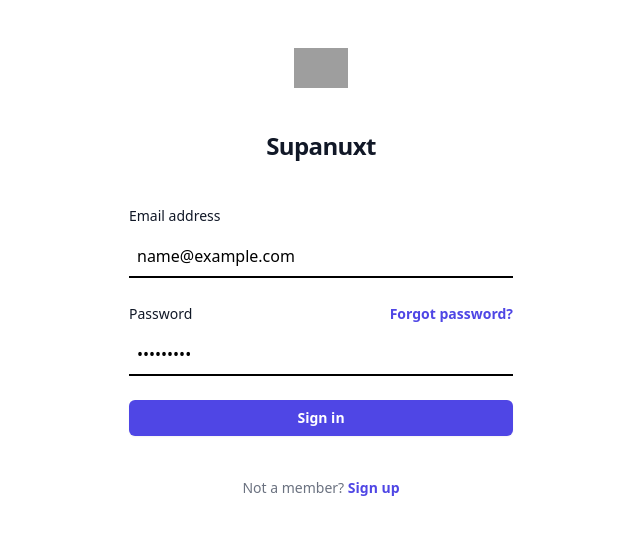
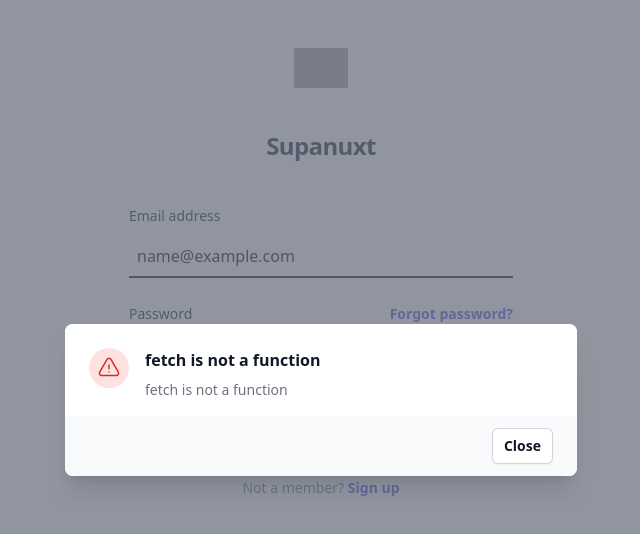
Before and after one commit to beomzin/supanuxt, a Nuxt app: page /account/signin in a window 1280 px wide. Both pictures are taken after typing "name@example.com", "Sample123" into the empty fields and a click on the button "Sign in". Shown: the top 534 px of the page, without its empty margins (319-959 px from the left). Built offline with nearby package versions, Linux system fonts and the light colour scheme; no server answers; grey boxes are pictures that could not be loaded.

Commit message:
feat: 에러 alert

```diff
--- /dev/null
+++ b/components/Alert.vue
@@ -0,0 +1,105 @@
+<template>
+  <TransitionRoot as="template" :show="open">
+    <Dialog as="div" class="relative z-10" @close="open = false">
+      <TransitionChild
+        as="template"
+        enter="ease-out duration-300"
+        enter-from="opacity-0"
+        enter-to="opacity-100"
+        leave="ease-in duration-200"
+        leave-from="opacity-100"
+        leave-to="opacity-0"
+      >
+        <div
+          class="fixed inset-0 bg-gray-500 bg-opacity-75 transition-opacity"
+        />
+      </TransitionChild>
+
+      <div class="fixed inset-0 z-10 w-screen overflow-y-auto">
+        <div
+          class="flex min-h-full items-end justify-center p-4 text-center sm:items-center sm:p-0"
+        >
+          <TransitionChild
+            as="template"
+            enter="ease-out duration-300"
+            enter-from="opacity-0 translate-y-4 sm:translate-y-0 sm:scale-95"
+            enter-to="opacity-100 translate-y-0 sm:scale-100"
+            leave="ease-in duration-200"
+            leave-from="opacity-100 translate-y-0 sm:scale-100"
+            leave-to="opacity-0 translate-y-4 sm:translate-y-0 sm:scale-95"
+          >
+            <DialogPanel
+              class="relative transform overflow-hidden rounded-lg bg-white text-left shadow-xl transition-all sm:my-8 sm:w-full sm:max-w-lg"
+            >
+              <div class="bg-white px-4 pb-4 pt-5 sm:p-6 sm:pb-4">
+                <div class="sm:flex sm:items-start">
+                  <div
+                    class="mx-auto flex h-12 w-12 flex-shrink-0 items-center justify-center rounded-full bg-red-100 sm:mx-0 sm:h-10 sm:w-10"
+                  >
+                    <ExclamationTriangleIcon
+                      class="h-6 w-6 text-red-600"
+                      aria-hidden="true"
+                    />
+                  </div>
+                  <div class="mt-3 text-center sm:ml-4 sm:mt-0 sm:text-left">
+                    <DialogTitle
+                      as="h3"
+                      class="text-base font-semibold leading-6 text-gray-900"
+                    >
+                      {{ message }}
+                    </DialogTitle>
+                    <div class="mt-2">
+                      <p class="text-sm text-gray-500">
+                        {{ message }}
+                      </p>
+                    </div>
+                  </div>
+                </div>
+              </div>
+              <div
+                class="bg-gray-50 px-4 py-3 sm:flex sm:flex-row-reverse sm:px-6"
+              >
+                <button
+                  ref="cancelButtonRef"
+                  type="button"
+                  class="mt-3 inline-flex w-full justify-center rounded-md bg-white px-3 py-2 text-sm font-semibold text-gray-900 shadow-sm ring-1 ring-inset ring-gray-300 hover:bg-gray-50 sm:mt-0 sm:w-auto"
+                  @click="close"
+                >
+                  Close
+                </button>
+              </div>
+            </DialogPanel>
+          </TransitionChild>
+        </div>
+      </div>
+    </Dialog>
+  </TransitionRoot>
+</template>
+
+<script setup>
+import {
+  Dialog,
+  DialogPanel,
+  DialogTitle,
+  TransitionChild,
+  TransitionRoot
+} from '@headlessui/vue'
+import { ExclamationTriangleIcon } from '@heroicons/vue/24/outline'
+
+const props = defineProps({
+  message: String
+})
+
+const emit = defineEmits(['close'])
+
+const open = ref(false)
+
+watch(() => {
+  open.value = !!props.message
+})
+
+const close = () => {
+  emit('close')
+  open.value = false
+}
+</script>
--- a/pages/account/signin.vue
+++ b/pages/account/signin.vue
@@ -90,6 +90,8 @@
         </nuxt-link>
       </p>
     </div>
+
+    <Alert :message="message" @close="closeAlert" />
   </div>
 </template>
 
@@ -100,6 +102,7 @@ definePageMeta({
 
 const client = supabase.client()
 const form = ref({ email: '', password: '' })
+const message = ref('')
 
 const submit = async () => {
   const { data, error } = await client.auth.signInWithPassword({
@@ -108,7 +111,13 @@ const submit = async () => {
   })
 
   if (data.session) await navigateTo('/main')
-  if (error) console.log('SIGN IN ERROR ::', error?.message)
+  if (error) {
+    message.value = error?.message
+    console.log('SIGN IN ERROR ::', error?.message)
+  }
+}
+const closeAlert = () => {
+  message.value = ''
 }
 </script>
 
```
